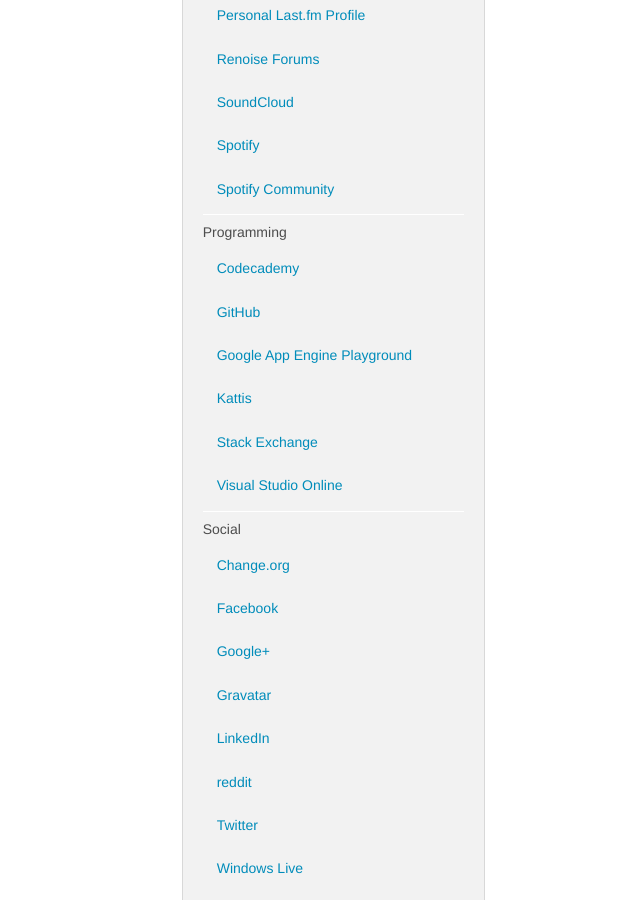
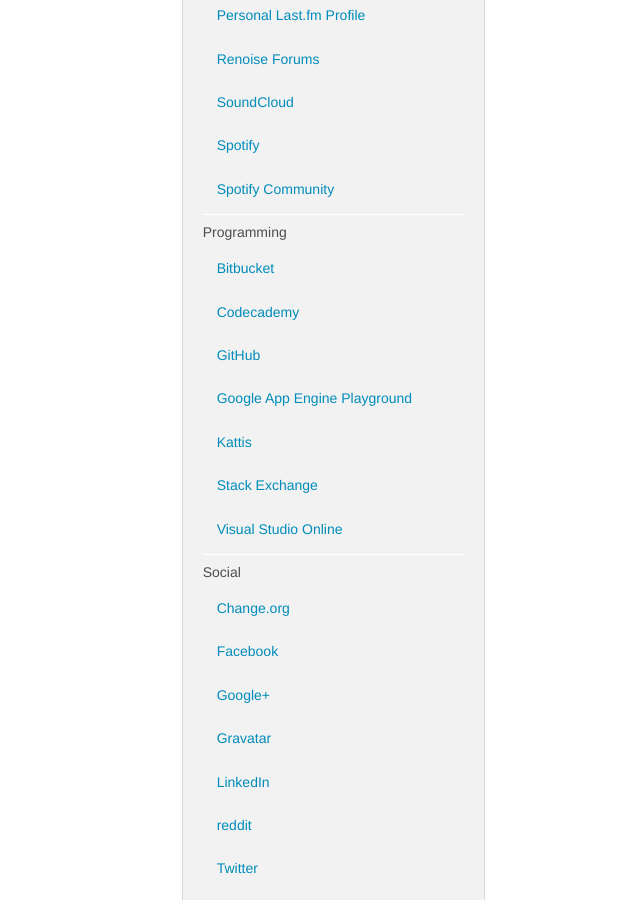
Before and after one commit to hlilje/hlilje.github.io, a Jekyll site: the page built from contact/index.html, in a window 1280 px wide and 900 px high, scrolled down 1886 px. Shown: the whole window, without its empty margins (640-1280 px from the left). Built offline with Jekyll 4.4.1, drawn with Linux system fonts in a browser that asks for light colours; comment, search, counter and statistics services are not loaded.

Commit message:
Add Bitbucket link

```diff
--- a/_includes/links.html
+++ b/_includes/links.html
@@ -52,6 +52,7 @@
     <li><a href="https://community.spotify.com/t5/user/viewprofilepage/user-id/576212" target="_blank">Spotify Community</a></li>
     <li class="divider"></li>
     <li><label>Programming</label></li>
+    <li><a href="https://bitbucket.org/hlilje" target="_blank">Bitbucket</a></li>
     <li><a href="http://www.codecademy.com/hlilje" target="_blank">Codecademy</a></li>
     <li><a href="https://github.com/hlilje" target="_blank">GitHub</a></li>
     <li><a href="http://hlilje-app.appspot.com/" target="_blank">Google App Engine Playground</a></li>
```
